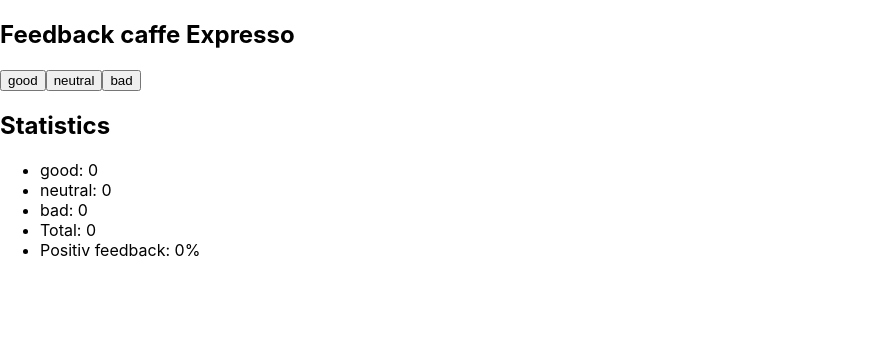
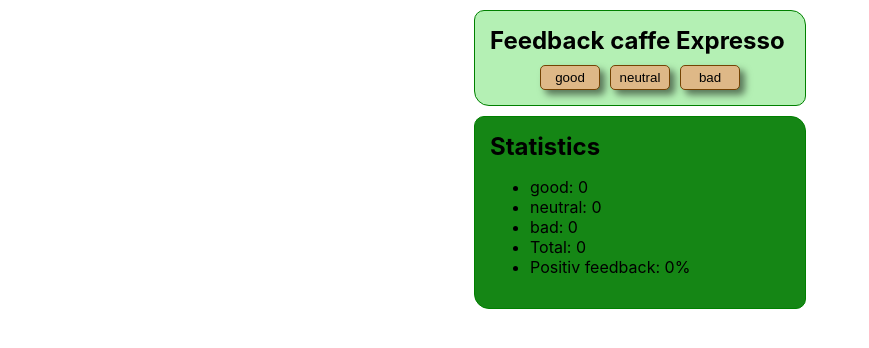
Before and after one commit to bobrenja/react-hw-02-feedback, a React (Create React App) app: page / in a window 1280 px wide. Shown: the top 348 px of the page, without its empty margins (0-869 px from the left). Built offline with nearby package versions, Linux system fonts and the light colour scheme.

Commit message:
add min css

```diff
--- a/src/components/App.jsx
+++ b/src/components/App.jsx
@@ -2,6 +2,7 @@ import React, { Component } from 'react';
 import Section from './Section/Section';
 import Statistics from './Statistics/Statistics';
 import FeedbackOptions from './Feedback/FeedbackOptions';
+import css from "./App.module.css"
 
 class App extends Component {
   static defaultProps = {};
@@ -40,7 +41,7 @@ class App extends Component {
     const { good, neutral, bad } = this.state;
 
     return (
-      <div>
+      <div className={css.main}>
         <Section title="Feedback caffe Expresso">
           <FeedbackOptions
             options={this.buttonGroup}
--- /dev/null
+++ b/src/components/App.module.css
@@ -0,0 +1,4 @@
+.main {
+    margin-left: auto;
+    margin-right: auto;
+}
--- /dev/null
+++ b/src/components/Feedback/Feedback.module.css
@@ -0,0 +1,19 @@
+.button_block {
+    display: flex;
+    gap: 10px;
+    align-items: center;
+    justify-content: center;
+    margin-top: 10px;
+}
+
+.button {
+    width: 60px;
+    height: 25px;
+    background-color: burlywood;
+    border: 1px solid rgb(116, 67, 3);
+    border-radius: 5px;
+    cursor: pointer;
+    box-shadow: 5px 5px 7px 0px rgba(0, 0, 0, 0.50);
+
+
+}
--- a/src/components/Feedback/FeedbackOptions.jsx
+++ b/src/components/Feedback/FeedbackOptions.jsx
@@ -1,8 +1,16 @@
-const FeedbackOptions = ({ options, onLeaveFeedback }) =>
-  options.map(e => (
-    <button key={e} type="button" onClick={() => onLeaveFeedback(e)}>
+import css from "./Feedback.module.css"
+const FeedbackOptions = ({ options, onLeaveFeedback }) => {
+    return (
+        <div className={css.button_block}>
+
+{options.map(e => (
+    <button className={css.button} key={e} type="button" onClick={() => onLeaveFeedback(e)}>
       {e}
     </button>
-  ));
+  ))}
+
+        </div>
+    )
+}
 
 export default FeedbackOptions;
--- a/src/components/Section/Section.jsx
+++ b/src/components/Section/Section.jsx
@@ -1,6 +1,7 @@
+import css from "./Section.module.css"
 const Section = ({ title, children }) => (
-  <section>
-    <h2>{title}</h2>
+  <section className={css.section}>
+    <h2 className={css.title}>{title}</h2>
     {children}
   </section>
 );
--- /dev/null
+++ b/src/components/Section/Section.module.css
@@ -0,0 +1,16 @@
+.section    {
+    display: flex;
+    flex-direction: column;
+    margin-top: 10px;
+    margin-left: auto;
+    margin-right: auto;
+    padding: 15px;
+    width: 300px;
+    background-color: rgb(180, 240, 180);
+    border: 1px solid green;
+    border-radius: 10px 15px;
+}
+
+.section:last-child {
+    background-color: rgb(21, 134, 21);
+}
--- a/src/index.css
+++ b/src/index.css
@@ -13,3 +13,7 @@ code {
   font-family: source-code-pro, Menlo, Monaco, Consolas, 'Courier New',
     monospace;
 }
+
+h2 {
+  margin: 0;
+}
```
